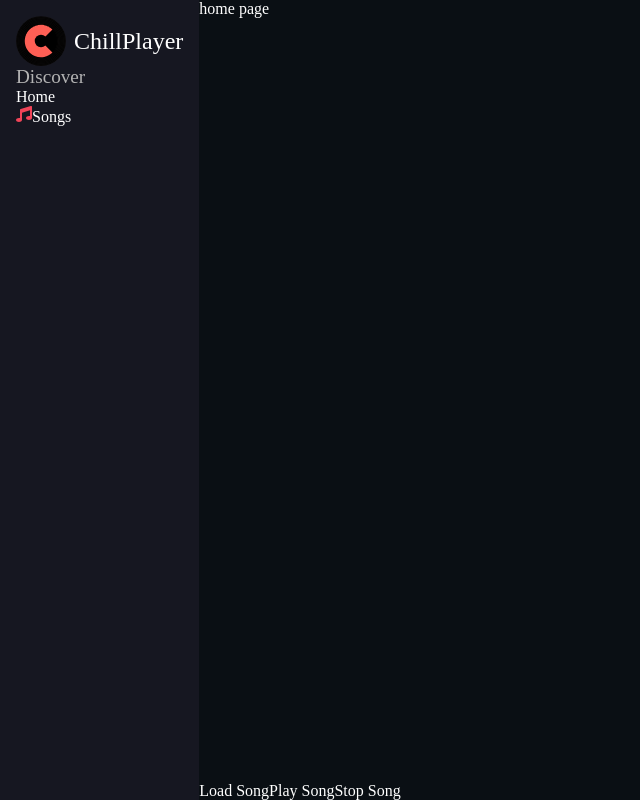
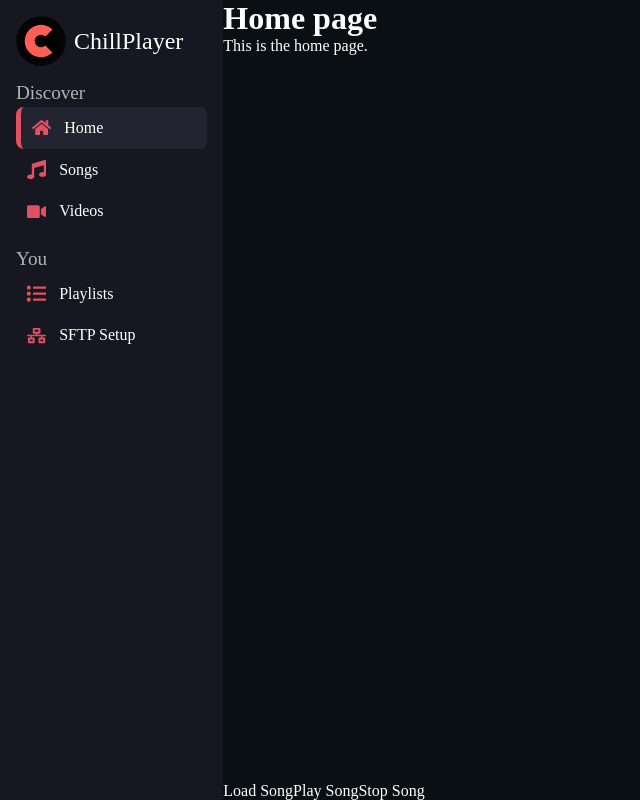
Before and after one commit to Giacomix02/ChillPlayer, a Next.js app in the folder frontend/: page / in a window 1280 px wide. Shown: the whole page, without its empty margins (0-640 px from the left). Built offline with nearby package versions, Linux system fonts and the light colour scheme; a web font is replaced by a local one.

Commit message:
fine sidebar, migliorato css

```diff
--- a/frontend/src/app/globals.css
+++ b/frontend/src/app/globals.css
@@ -7,15 +7,21 @@
     flex-direction: column;
     padding: 0;
     margin: 0;
-    background-color: #0a0f14;
+    background-color: var(--background-color);
     font-family: 'Orienta', serif;
+    color: white;
+}
+
+a{
+    color: inherit;
+    appearance: none;
+    text-decoration: none;
 }
 
 *{
     box-sizing: border-box;
     margin:0;
     padding:0;
-    color: white;
 }
 
 button{
@@ -27,3 +33,11 @@
     cursor: pointer;
     outline: inherit;
 }
+
+:root {
+    --background-color: #0a0f14;
+    --background-color-secondary: #161721;
+    --button-active-color: #232431;
+    --primary-color: #e05162;
+    --section-text-color: #B3B3B3;
+}
--- a/frontend/src/app/page.tsx
+++ b/frontend/src/app/page.tsx
@@ -6,7 +6,8 @@
 export default function Home() {
     return (
         <div className={s.container}>
-            home page
+            <h1>Home page</h1>
+            <p>This is the home page.</p>
         </div>
     )
 }
--- /dev/null
+++ b/frontend/src/app/sftpSetup/page.module.css
@@ -0,0 +1,5 @@
+.container {
+    display: flex;
+    flex-direction: column;
+    height: 100%;
+}
--- /dev/null
+++ b/frontend/src/app/songsList/page.module.css
@@ -0,0 +1,5 @@
+.container {
+    display: flex;
+    flex-direction: column;
+    height: 100%;
+}
--- a/frontend/src/app/songList/page.tsx
+++ b/frontend/src/app/songsList/page.tsx
@@ -1,6 +1,6 @@
 import s from './page.module.css';
 
-export default function SongListPage() {
+export default function SongsListPage() {
     return (
         <div className={s.container}>
             <h1>Song List</h1>
--- /dev/null
+++ b/frontend/src/app/videosList/page.module.css
@@ -0,0 +1,5 @@
+.container {
+    display: flex;
+    flex-direction: column;
+    height: 100%;
+}
--- a/frontend/src/components/SideMenu/SideMenu.module.css
+++ b/frontend/src/components/SideMenu/SideMenu.module.css
@@ -1,5 +1,5 @@
 .background {
-    background-color: #161721;
+    background-color: var(--background-color-secondary);
     padding: 1rem 1rem 0 1rem;
 }
 
@@ -12,6 +12,7 @@
     display: flex;
     flex-direction: row;
     align-items: center;
+    margin-right: 1.5rem;
 }
 
 .logotext{
@@ -19,18 +20,35 @@
     margin-left: 0.5rem;
 }
 
-.discoverText{
-    color:#B3B3B3;
+.SectionText{
+    color:var(--section-text-color);
     font-size: 1.2rem;
+    margin-bottom: 0.2rem;
 }
 
 .iconColor{
-    color: #F14458;
-    fill: #F14458;
-    stroke: #F14458;
-
+    font-size:1.2rem;
+    color: var(--primary-color);
 }
 
 .link {
+    gap: 0.8rem;
+    padding: 0.7rem;
+    display: flex;
+    align-items: center;
+}
 
+
+.discoverContainer{
+    margin-top: 1rem;
 }
+
+.youContainer{
+    margin-top: 1rem;
+}
+
+.active{
+    background-color: var(--button-active-color);
+    border-radius: 0.5rem;
+    border-left: 0.35rem solid var(--primary-color);
+}
--- a/frontend/src/components/SideMenu/SideMenu.tsx
+++ b/frontend/src/components/SideMenu/SideMenu.tsx
@@ -1,10 +1,19 @@
+'use client'
 import Link from "next/link";
 import s from "./SideMenu.module.css";
 import Image from "next/image";
 import ChillPlayerLogo from "@public/ChillPlayer.svg";
-import { FaMusic } from "react-icons/fa";
+import { FaMusic, FaVideo, FaHome,FaList, FaNetworkWired } from "react-icons/fa";
+import {useState} from "react";
+
 
 export default function SideMenu() {
+    const [activeLink, setActiveLink] = useState<string>("/");
+
+    function handleLinkClick(link: string) {
+        setActiveLink(link);
+    }
+
     return(
         <div className={`${s.background} ${s.containerColumn}`}>
             <div className={s.logoContainer}>
@@ -17,22 +26,41 @@
                 <a className={s.logotext}>ChillPlayer</a>
             </div>
 
-            <div className={s.containerColumn} >
+            <div className={`${s.containerColumn} ${s.discoverContainer}`}>
 
-                <a className={s.discoverText}>Discover</a>
+                <a className={s.SectionText}>Discover</a>
 
-                <Link href={"/"}>
-                    <button>
-                        Home
-                    </button>
+                <Link href={"/"} className={`${s.link} ${activeLink === "/" ? s.active : ""}`} onClick={()=>handleLinkClick("/")}>
+                    <FaHome className={s.iconColor}/>
+                    Home
                 </Link>
 
-                <Link href={"/songList"} className={s.link}>
-                    <button>
-                        <FaMusic className={s.iconColor} />
-                        Songs
-                    </button>
+                <Link href={"/songsList"} className={`${s.link} ${activeLink === "/songsList" ? s.active : ""}`} onClick={()=>handleLinkClick("/songsList")}>
+                    <FaMusic className={s.iconColor}/>
+                    Songs
                 </Link>
+
+                <Link href={"/videosList"} className={`${s.link} ${activeLink === "/videosList" ? s.active : ""}`} onClick={()=>handleLinkClick("/videosList")}>
+                    <FaVideo className={s.iconColor}/>
+                    Videos
+                </Link>
+            </div>
+
+
+            <div className={`${s.containerColumn} ${s.youContainer}`}>
+
+                <a className={s.SectionText}>You</a>
+
+                <Link href={"/playlistsList"} className={`${s.link} ${activeLink === "/playlistsList" ? s.active : ""}`} onClick={()=>handleLinkClick("/playlistsList")}>
+                    <FaList className={s.iconColor}/>
+                    Playlists
+                </Link>
+
+                <Link href={"/sftpSetup"} className={`${s.link} ${activeLink === "/sftpSetup" ? s.active : ""}`} onClick={()=>handleLinkClick("/sftpSetup")}>
+                    <FaNetworkWired className={s.iconColor}/>
+                    SFTP Setup
+                </Link>
+
             </div>
 
         </div>
```
Also changed, not shown: frontend/src/app/playlistsList/page.tsx (added, +10 -0 lines), frontend/src/app/sftpSetup/page.tsx (added, +10 -0 lines), frontend/src/app/videosList/page.tsx (added, +10 -0 lines), frontend/src/app/playlistsList/page.module.css (renamed from frontend/src/app/songList/page.module.css).
